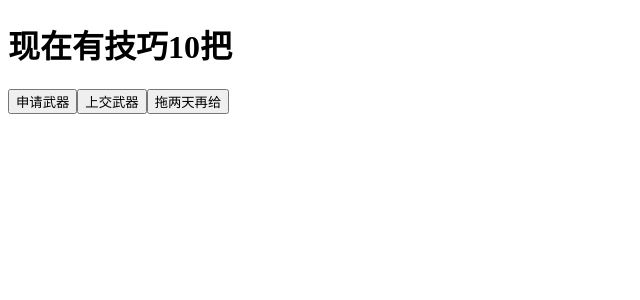
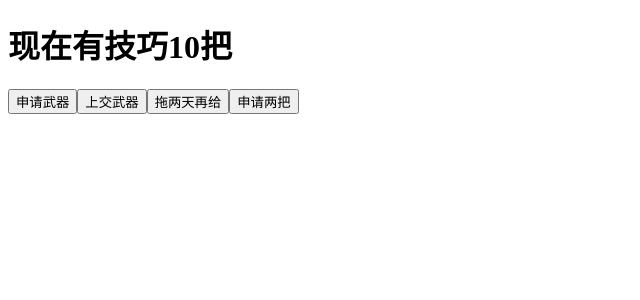
Before and after one commit to cjshinning/imoo-react-app, a React app: page / in a window 1280 px wide. Shown: the top 300 px of the page, without its empty margins (0-640 px from the left). Built offline with nearby package versions, Linux system fonts and the light colour scheme.

Commit message:
中间件

```diff
--- a/src/App.js
+++ b/src/App.js
@@ -1,6 +1,6 @@
 import React from 'react'
 import {connect} from './woniu-react-redux'
-import {addGun,removeGun,addGunAsync} from './index.redux'
+import {addGun,removeGun,addGunAsync,addTwice} from './index.redux'
 
 // const mapStatetoProps = (state) => {
 //     return {num: state}
@@ -10,7 +10,7 @@ import {addGun,removeGun,addGunAsync} from './index.redux'
 // App = connect(mapStatetoProps,actionCreators)(App)
 @connect(
     state=>({num:state}),
-    {addGun,removeGun,addGunAsync}
+    {addGun,removeGun,addGunAsync,addTwice}
 )
 
 class App extends React.Component{
@@ -22,6 +22,7 @@ class App extends React.Component{
                 <button onClick={this.props.addGun}>申请武器</button>
                 <button onClick={this.props.removeGun}>上交武器</button>
                 <button onClick={this.props.addGunAsync}>拖两天再给</button>
+                <button onClick={this.props.addTwice}>申请两把</button>
             </div>
         )
     }
--- a/src/index.js
+++ b/src/index.js
@@ -4,6 +4,8 @@ import ReactDOM from 'react-dom'
 import {createStore,applyMiddleware} from './woniu-redux'
 // import thunk from 'redux-thunk'
 import thunk from './woniu-redux-thunk'
+import arrThunk from './woniu-redux-array'
+// import arrThunk from './woniu-redux-array'
 import {counter} from './index.redux'
 // import {Provider} from 'react-redux'
 import {Provider} from './woniu-react-redux'
@@ -17,7 +19,8 @@ import Demo from './demo'
 // const reduxDevtools = window.devToolsExtension?window.devToolsExtension():  f=>f
 // const store = createStore(counter,compose(applyMiddleware(thunk),reduxDevtools))
 
-const store = createStore(counter,applyMiddleware(thunk))
+const store = createStore(counter,applyMiddleware(thunk,arrThunk))
+// const store = createStore(counter,applyMiddleware(thunk,arrThunk))
 ReactDOM.render(
     <Provider store={store}>
         <App/>
--- a/src/index.redux.js
+++ b/src/index.redux.js
@@ -24,6 +24,10 @@ export function removeGun(){
     return {type:REMOVE_GUN}
 }
 
+export function addTwice(){
+    return [{type:ADD_GUN},{type:ADD_GUN},addGunAsync()]
+}
+
 export function addGunAsync(){
     return dispatch=>{
         setTimeout(function(){
--- /dev/null
+++ b/src/woniu-redux-array.js
@@ -0,0 +1,16 @@
+
+const arrayThunk = ({dispatch,getState})=>next=>action=>{
+    // 如果是函数，执行一下，参数是dispatch和getState
+    console.log(action,typeof action)
+    if(Array.isArray(action)) {
+        return action.forEach(v=>dispatch(v))
+    }
+    // 如果不符合我们的要求，直接调用下一个中间件，使用next
+    // 如果符合我们的要求，需要重新dispatch，调用dispatch即可
+    // if(typeof action == 'function'){
+    //     return action(dispatch, getState)
+    // }
+    // 默认什么都没干
+    return next(action)
+}
+export default arrayThunk
--- a/src/woniu-redux.js
+++ b/src/woniu-redux.js
@@ -1,3 +1,5 @@
+// import { compose } from "redux";
+
 export function createStore(reducer, enhancer){
     if(enhancer) {
         return enhancer(createStore)(reducer)
@@ -24,7 +26,7 @@ export function createStore(reducer, enhancer){
     return {getState,subscribe,dispatch}
 }
 
-export function applyMiddleware(middleware){
+export function applyMiddleware(...middlewares){
     return createStore=>(...args)=>{
         const store = createStore(...args)
         let dispatch = store.dispatch
@@ -33,12 +35,35 @@ export function applyMiddleware(middleware){
             getState: store.getState,
             dispatch: (...args)=>dispatch(...args)
         }
-        dispatch = middleware(midApi)(store.dispatch)
+        const middlewareChain = middlewares.map(middleware=>middleware(midApi))
+        dispatch = compose(...middlewareChain)(store.dispatch)
+        // dispatch = middleware(midApi)(store.dispatch)
         return {
             ...store,
             dispatch
         }
     }
+}
+// compose(fn1,fn2,fn3)
+// fn1(fn2(fn3))
+// export function compose(...funcs){
+//     if(funcs.length == 0){
+//         return arg => arg
+//     }
+//     if(funcs.length == 1){
+//         return funcs[0]
+//     }
+//     return funcs.reduce((ret,item)=>(...args)=>ret(item(...args)))
+// }
+
+export function compose(...funcs){
+	if (funcs.length==0) {
+		return arg=>arg
+	}
+	if (funcs.length==1) {
+		return funcs[0]
+	}
+	return funcs.reduce((ret,item)=>(...args)=>ret(item(...args)))
 }
 
 // {addGun,removeGun,addGunAsync}
```
